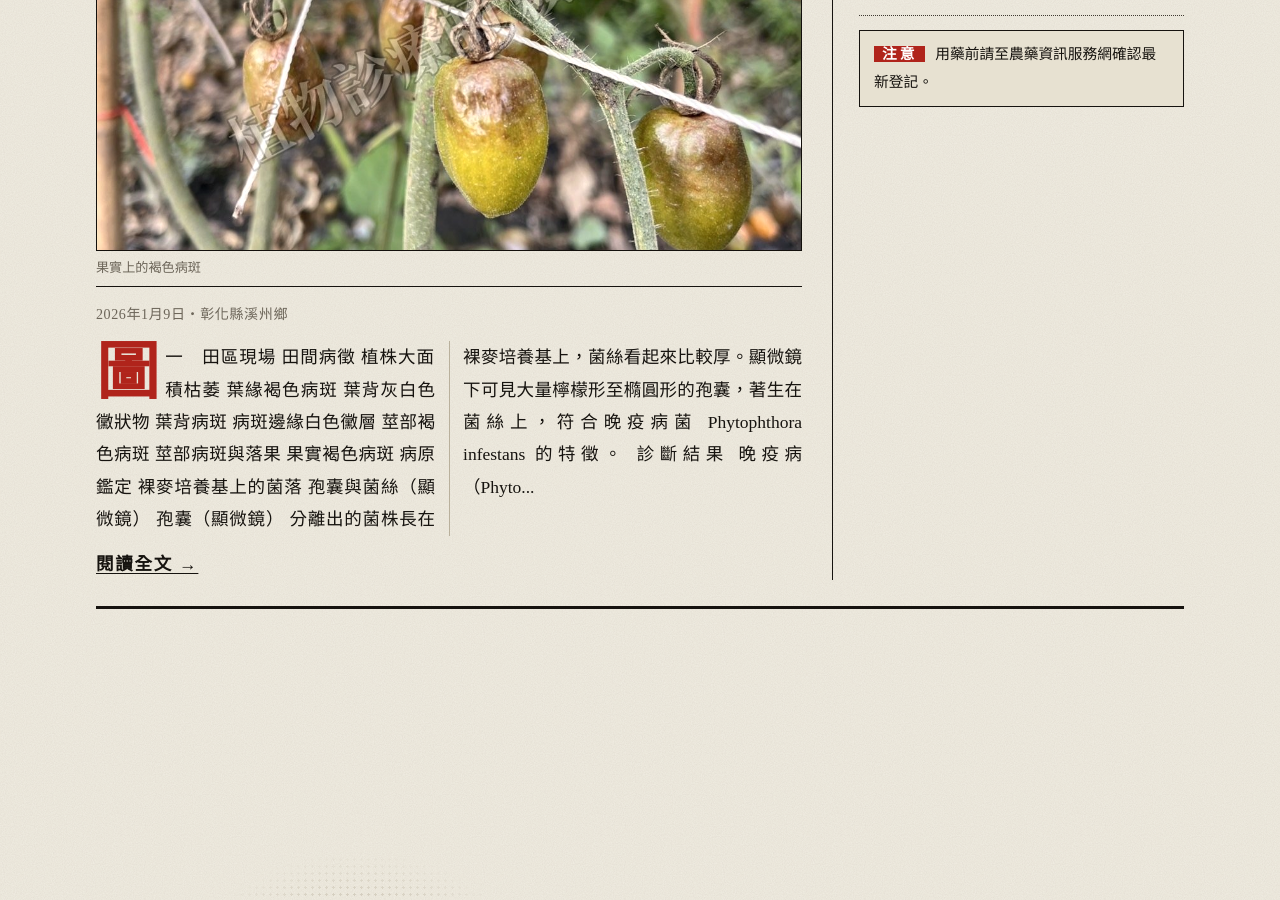
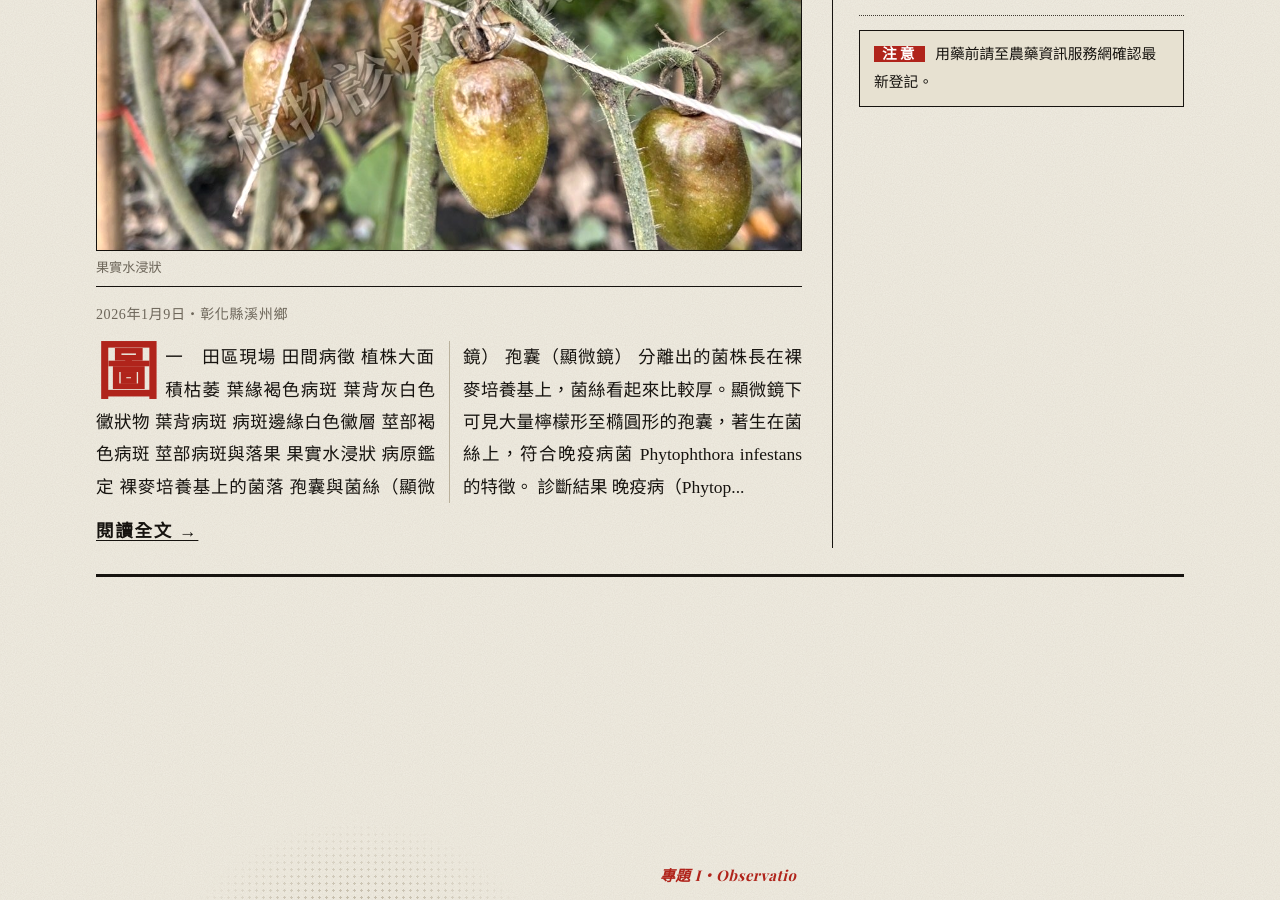
Before and after one commit to laijianren/laijianren.github.io, a Jekyll site: the page built from index.html, in a window 1280 px wide and 900 px high, scrolled down 649 px. Built offline with Jekyll 4.4.1, drawn with Linux system fonts in a browser that asks for light colours; some web fonts are replaced.

Commit message:
果實照片圖說改為「果實水浸狀」
Co-Authored-By: Claude Opus 5.5 (1M context) <noreply@anthropic.com>
Claude-Session: https://claude.ai/code/session_01XJGjkT6ynprrpQ61onDbZk

```diff
--- a/_cases/2026-01-09-xizhou-tomato-late-blight.md
+++ b/_cases/2026-01-09-xizhou-tomato-late-blight.md
@@ -6,7 +6,7 @@ location: 彰化縣溪州鄉
 diagnosis: 晚疫病（Phytophthora infestans）
 pest: late-blight
 cover: /assets/cases/2026-01-09-xizhou-tomato/09.jpg
-cover_caption: 果實上的褐色病斑
+cover_caption: 果實水浸狀
 ---
 
 <figure class="photo wide"><img src="/assets/cases/2026-01-09-xizhou-tomato/01.jpg" alt="田區現場：植株下位葉枯萎、整體生長勢下降"><figcaption>圖一　田區現場</figcaption></figure>
@@ -21,7 +21,7 @@ cover_caption: 果實上的褐色病斑
 <figure class="photo"><img src="/assets/cases/2026-01-09-xizhou-tomato/06.jpg" alt="葉片病斑邊緣的白色黴狀物"><figcaption>病斑邊緣白色黴層</figcaption></figure>
 <figure class="photo"><img src="/assets/cases/2026-01-09-xizhou-tomato/07.jpg" alt="莖部分叉處的褐色病斑"><figcaption>莖部褐色病斑</figcaption></figure>
 <figure class="photo"><img src="/assets/cases/2026-01-09-xizhou-tomato/08.jpg" alt="莖基部病斑與落果"><figcaption>莖部病斑與落果</figcaption></figure>
-<figure class="photo"><img src="/assets/cases/2026-01-09-xizhou-tomato/09.jpg" alt="果實上的褐色病斑"><figcaption>果實褐色病斑</figcaption></figure>
+<figure class="photo"><img src="/assets/cases/2026-01-09-xizhou-tomato/09.jpg" alt="果實水浸狀"><figcaption>果實水浸狀</figcaption></figure>
 </div>
 
 ## 病原鑑定
```
